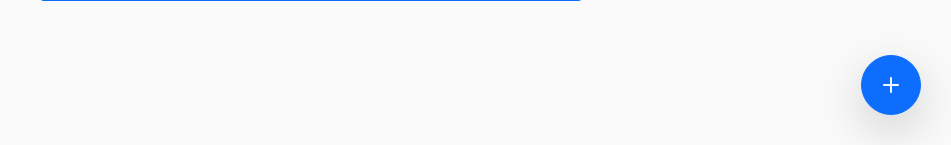
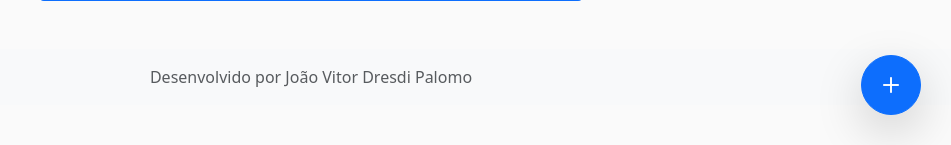
Before and after one commit to JPallas22/compartilhagram, a Flask app: page /post/1/edit in a window 1280 px wide. Shown: the part 655-800 px from the top of the page, without its empty margins (329-1280 px from the left). Run offline with Flask 3, Linux system fonts and the light colour scheme; a user stored in the database is signed in.

Commit message:
Update base.html

```diff
--- a/templates/base.html
+++ b/templates/base.html
@@ -50,8 +50,11 @@
         </a>
     {% endif %}
 
+    <footer class="mt-5 py-3 bg-light text-center">
+        <p class="mb-0 text-muted">Desenvolvido por João Vitor Dresdi Palomo</p>
+    </footer>
+
     <script src="https://cdn.jsdelivr.net/npm/bootstrap@5.3.0/dist/js/bootstrap.bundle.min.js"></script>
-
     {% block scripts %}{% endblock %}
 </body>
 </html>
```
